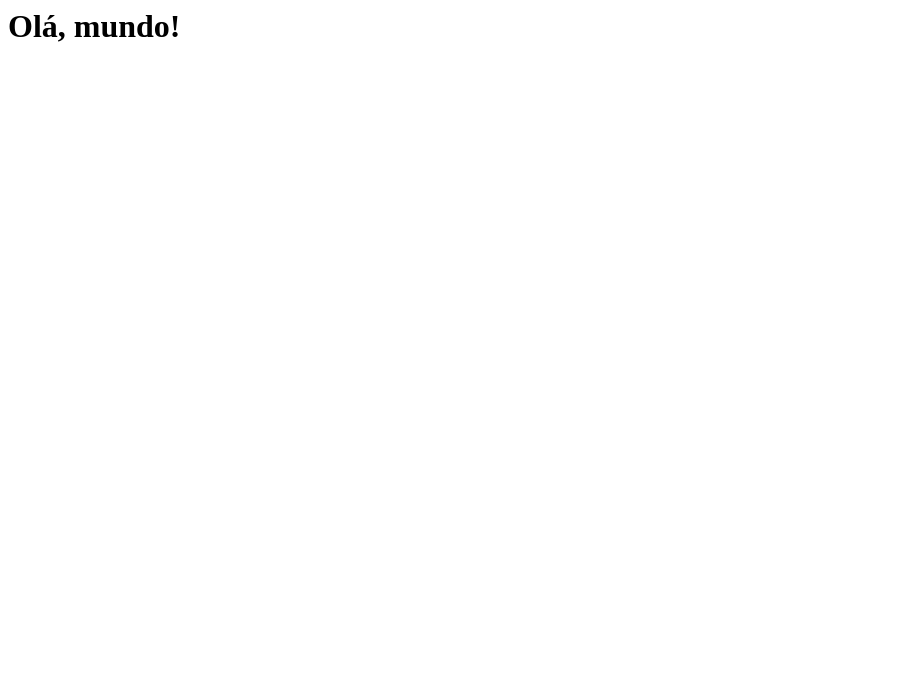
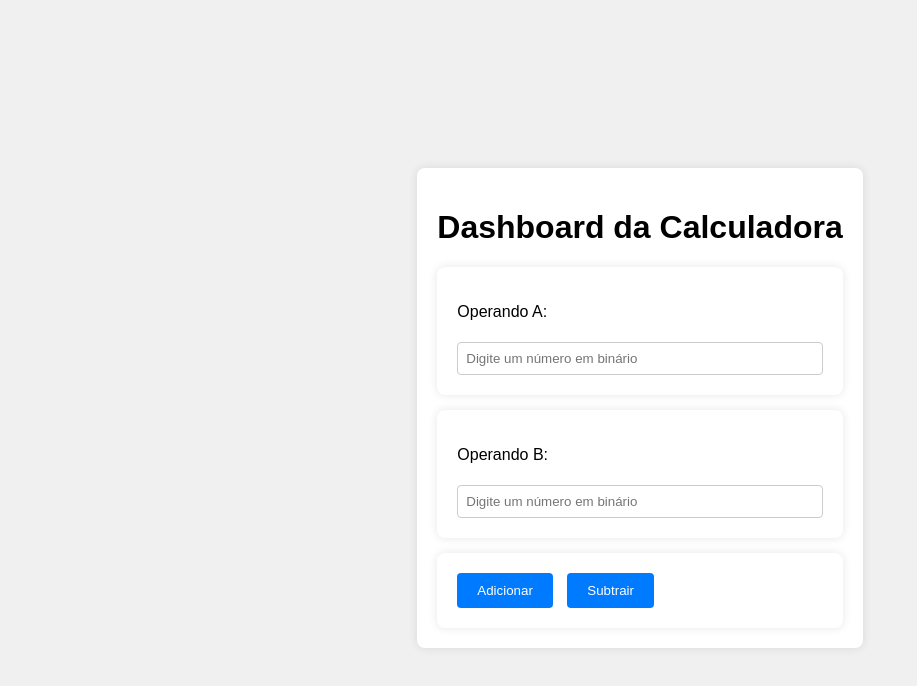
Before and after one commit to Thaylor-Hugo/PCS3732-LabProc, a plain HTML site: page aula03/front/index.html in a window 1280 px wide. Shown: the whole page, without its empty margins (0-917 px from the left). Drawn offline with Linux system fonts and the light colour scheme.

Commit message:
💄 Interface front end

```diff
--- a/aula03/front/index.html
+++ b/aula03/front/index.html
@@ -1,5 +1,84 @@
 <html>
     <div>
-        <h1>Olá, mundo!</h1>
+        <h1>Dashboard da Calculadora</h1>
+        <div class="operands">
+            <p>Operando A: </p>
+            <input type="text" placeholder="Digite um número em binário" id="operandA" maxlength="4">
+        </div>
+        <div class="operands">
+            <p>Operando B: </p>
+            <input type="text" placeholder="Digite um número em binário" id="operandB" maxlength="4">
+        </div>
+        <div>
+            <button id="add">Adicionar</button>
+            <button id="sub">Subtrair</button>
+        </div>
     </div>
 </html>
+
+<style>
+    body {
+        font-family: Arial, sans-serif;
+        background-color: #f0f0f0;
+        display: flex;
+        justify-content: center;
+        align-items: center;
+        height: 100vh;
+    }
+
+    div {
+        background-color: white;
+        padding: 20px;
+        border-radius: 8px;
+        box-shadow: 0 0 10px rgba(0, 0, 0, 0.1);
+    }
+
+    .operands {
+        margin-bottom: 15px;
+    }
+
+    input {
+        width: 100%;
+        padding: 8px;
+        margin-top: 5px;
+        border: 1px solid #ccc;
+        border-radius: 4px;
+    }
+
+    button {
+        padding: 10px 20px;
+        margin-right: 10px;
+        border: none;
+        border-radius: 4px;
+        background-color: #007BFF;
+        color: white;
+        cursor: pointer;
+    }
+
+    button:hover {
+        background-color: #0056b3;
+    }
+</style>
+
+<script>
+    function sendCalcRequest(op) {
+        const a = document.getElementById('operandA').value.trim();
+        const b = document.getElementById('operandB').value.trim();
+
+        if (!/^[01]{1,4}$/.test(a) || !/^[01]{1,4}$/.test(b)) {
+            alert('Digite apenas numeros binarios de ate 4 bits nos dois operandos.');
+            return;
+        }
+
+        const url = `http://192.168.4.1/calc?a=${encodeURIComponent(a)}&b=${encodeURIComponent(b)}&op=${encodeURIComponent(op)}`;
+        window.location.href = url;
+    }
+
+    document.getElementById('add').addEventListener('click', function() {
+        sendCalcRequest('add');
+    });
+
+    document.getElementById('sub').addEventListener('click', function() {
+        sendCalcRequest('sub');
+    });
+</script>
```
